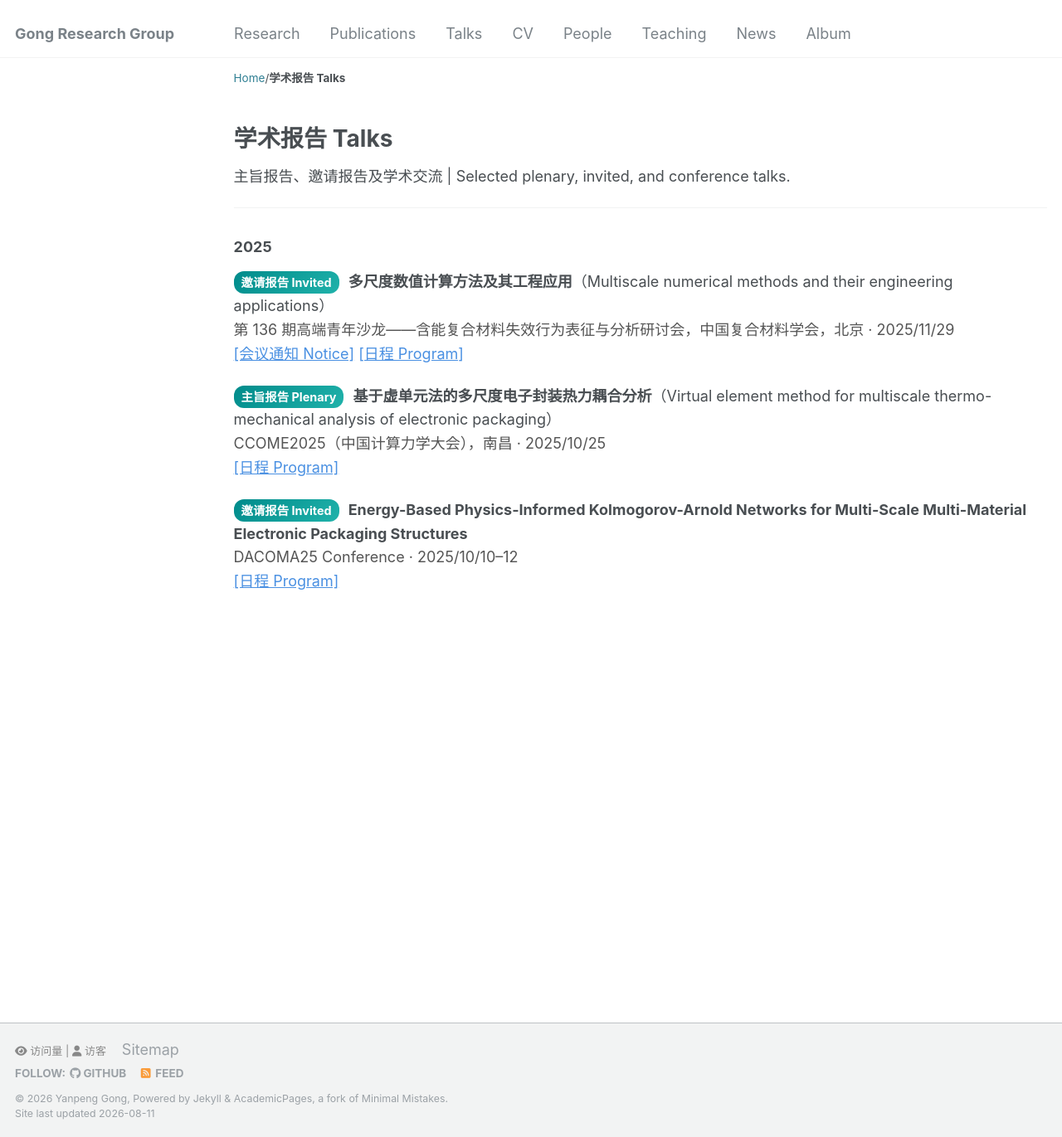
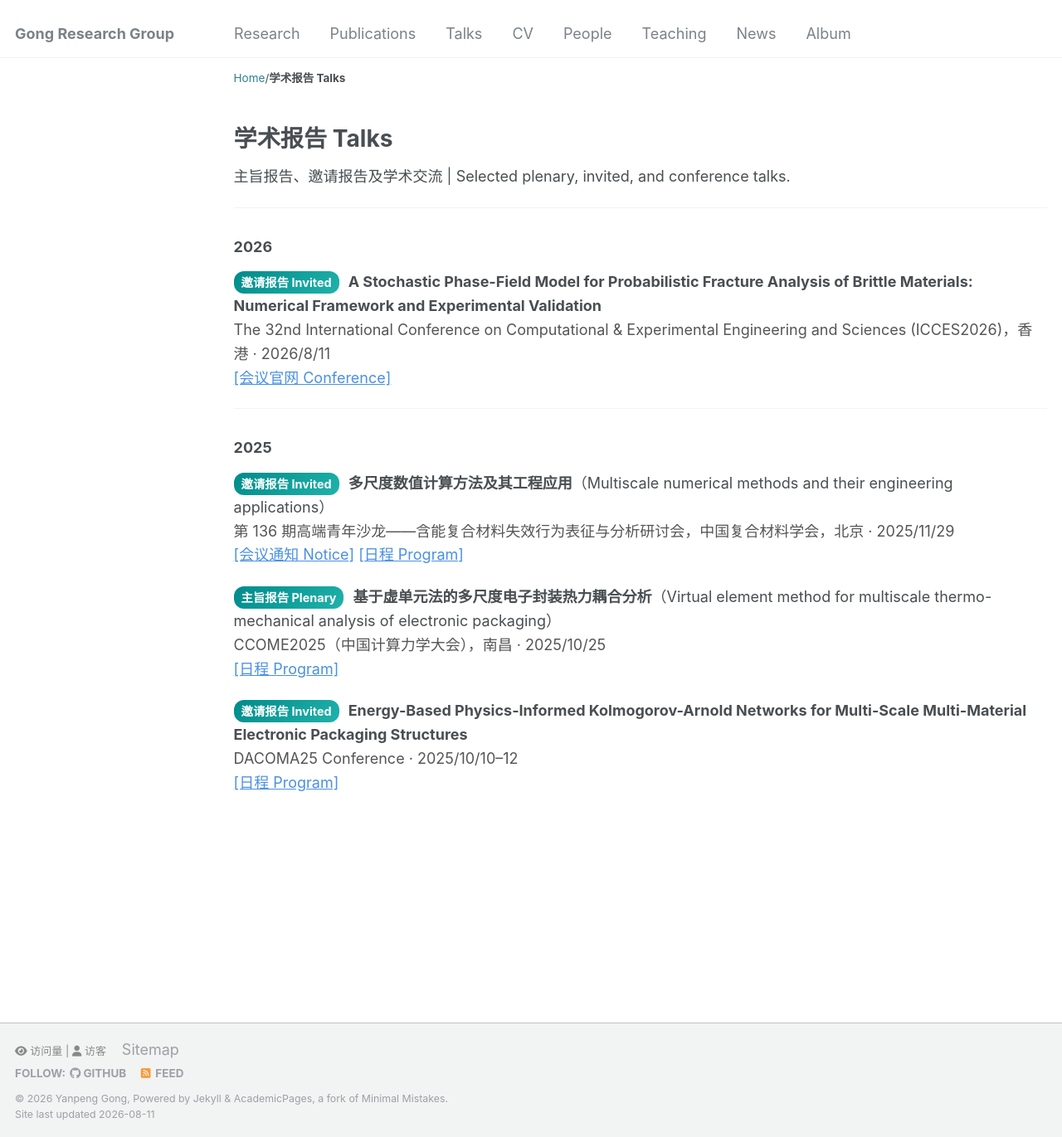
Before and after one commit to yanpeng-gong/yanpeng-gong.github.io, a Jekyll site: the page built from _pages/talks.html, in a window 1280 px wide and 1371 px high. Shown: the whole window at 83% size. Built offline with Jekyll 4.4.1, drawn with Linux system fonts in a browser that asks for light colours; comment, search, counter and statistics services are not loaded.

Commit message:
news: add ICCES2026 invited talk

```diff
--- a/_pages/talks.html
+++ b/_pages/talks.html
@@ -27,6 +27,20 @@ description: "Selected plenary and invited talks by Yanpeng Gong (公颜鹏) on
 </style>
 
 <hr>
+<h3>2026</h3>
+
+<ul class="talk-list">
+
+  <li>
+    <span class="talk-type">邀请报告 Invited</span>
+    <strong>A Stochastic Phase-Field Model for Probabilistic Fracture Analysis of Brittle Materials: Numerical Framework and Experimental Validation</strong><br>
+    <span class="talk-meta">The 32nd International Conference on Computational &amp; Experimental Engineering and Sciences (ICCES2026)，香港 · 2026/8/11</span><br>
+    <a class="talk-link" href="https://www.iccesconf.org/">[会议官网 Conference]</a>
+  </li>
+
+</ul>
+
+<hr>
 <h3>2025</h3>
 
 <ul class="talk-list">
```
Also changed, not shown: _news/news.md (+3 -0 lines).
